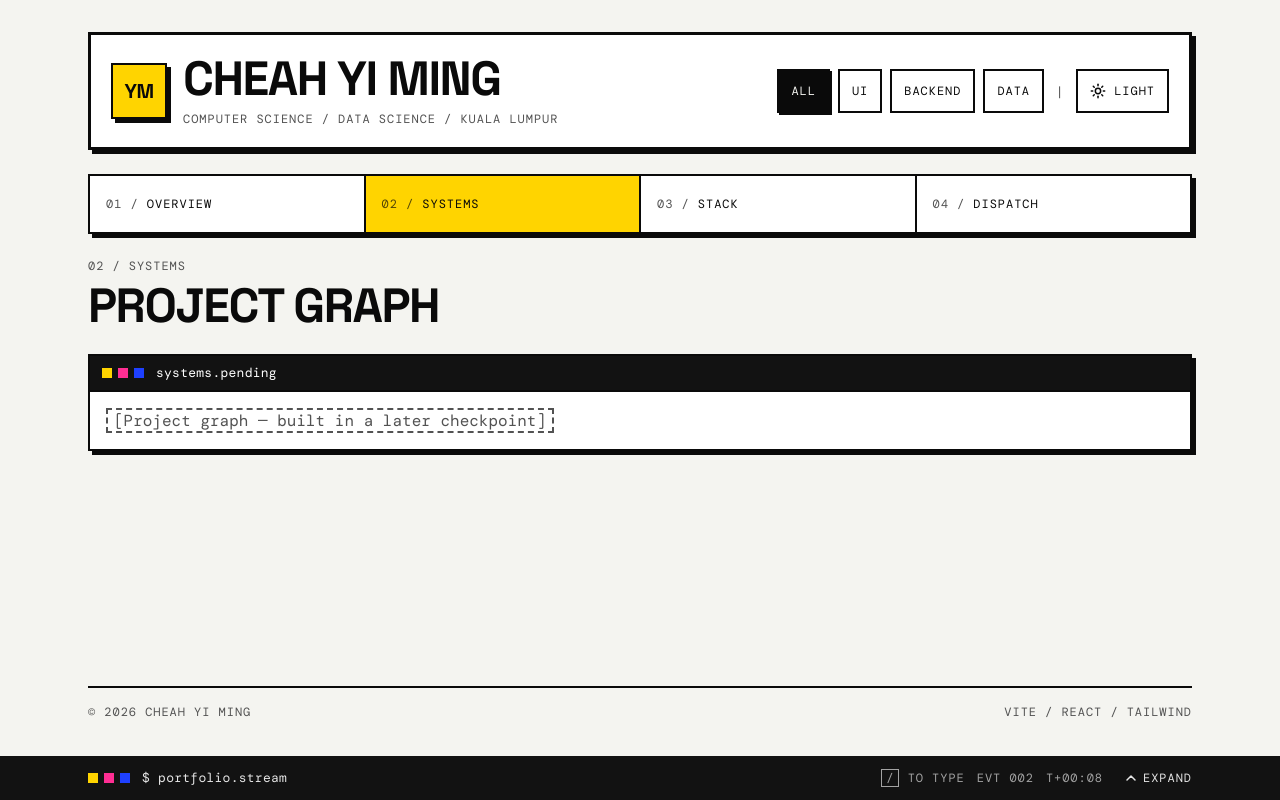
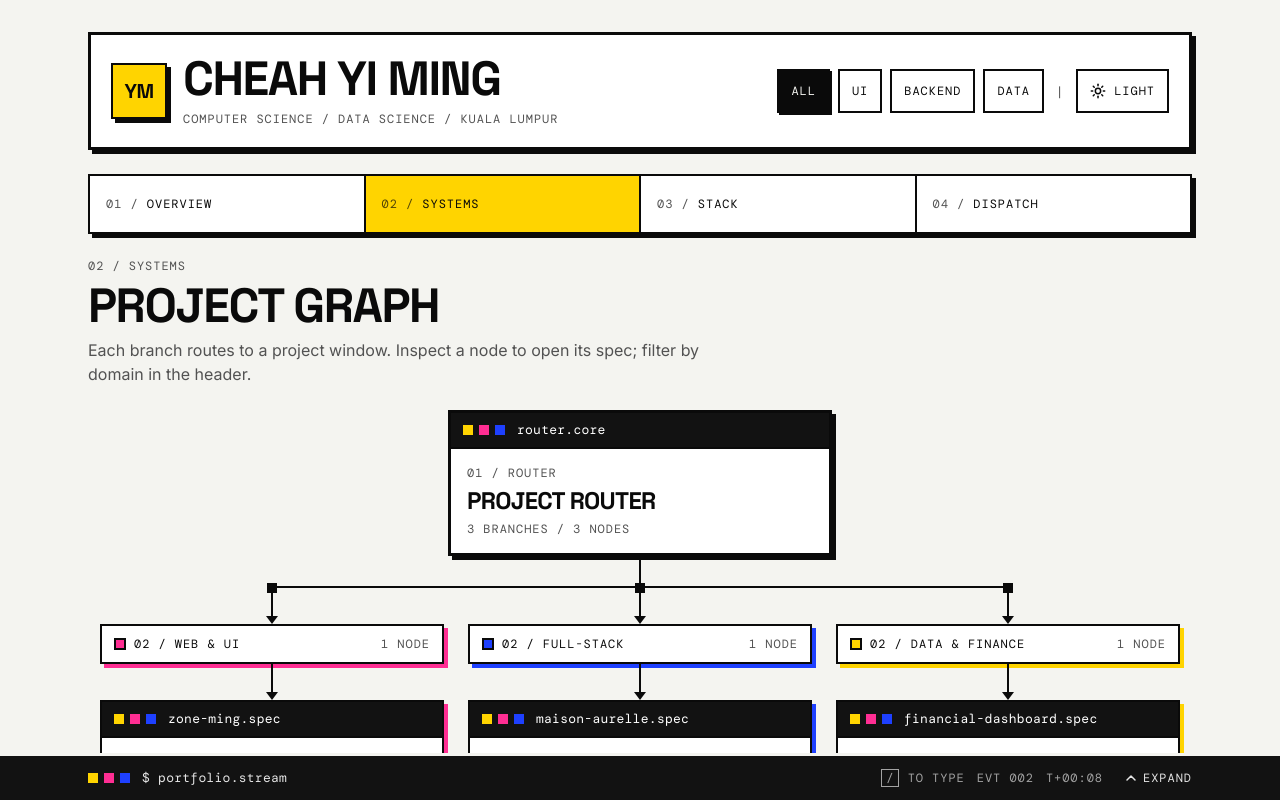
Before and after one commit to MaosterM/MingFolio, a React (Vite) app: page / in a window 1280 px wide. Both pictures are taken after a click on the tab "02 / SYSTEMS". Shown: the top 800 px of the page. Built offline with nearby package versions, Linux system fonts and the light colour scheme.

Commit message:
feat(systems): add project graph with orthogonal connectors

```diff
--- a/src/App.tsx
+++ b/src/App.tsx
@@ -6,6 +6,7 @@ import { SystemProvider, useSystem } from './store/useSystemStore';
 import { IdentityHeader } from './components/layout/IdentityHeader';
 import { PipelineNav } from './components/layout/PipelineNav';
 import { OverviewStage } from './components/views/OverviewStage';
+import { SystemsStage } from './components/views/SystemsStage';
 import { StagePlaceholder } from './components/views/StagePlaceholder';
 import { TelemetryTerminal } from './components/terminal/TelemetryTerminal';
 import { ProjectInspector } from './components/inspector/ProjectInspector';
@@ -17,7 +18,7 @@ function StageView({ stage }: { stage: StageId }) {
     case 'overview':
       return <OverviewStage />;
     case 'systems':
-      return <StagePlaceholder stage="systems" title="Project graph" arrivesIn="a later checkpoint" />;
+      return <SystemsStage />;
     case 'stack':
       return <StagePlaceholder stage="stack" title="Stack matrix" arrivesIn="a later checkpoint" />;
     case 'dispatch':
--- /dev/null
+++ b/src/components/views/SystemsStage.tsx
@@ -0,0 +1,72 @@
+import { Fragment } from 'react';
+import { BRANCHES, PROJECTS, matchesDomain, type Domain, type ProjectNode } from '../../data/projects';
+import { cx } from '../../lib/ui';
+import { useSystem } from '../../store/useSystemStore';
+import { StageHeader } from './StageHeader';
+import { BusConnector, DropConnector, type WireTone } from './systems/Connectors';
+import { BranchNode, ProjectLeaf, RouterNode } from './systems/GraphNodes';
+
+/**
+ * Does this branch have at least one project in the filtered domain?
+ * `filter === null` means "All", so every branch matches.
+ */
+function branchMatches(projects: readonly ProjectNode[], filter: Domain | null): boolean {
+  return projects.some((project) => matchesDomain(project, filter));
+}
+
+/**
+ * 02 / SYSTEMS: the projects as an architecture graph.
+ *
+ * One DOM, two layouts:
+ *   ≥768px  router → bus → three columns side by side (branch ↓ project in each)
+ *   <768px  the same columns stacked into one vertical pipeline with ↓ between every node
+ * Each column is [↓, branch, ↓, project(s)], so on a phone the arrows simply chain top to bottom.
+ */
+export function SystemsStage() {
+  const { state } = useSystem();
+  const filtering = state.filter !== null;
+
+  const columns = BRANCHES.map((branch) => {
+    const projects = PROJECTS.filter((project) => project.branch === branch.id);
+    return { branch, projects, matches: branchMatches(projects, state.filter) };
+  });
+
+  const wireFor = (matches: boolean): WireTone => (filtering && matches ? 'cobalt' : 'line');
+  const anyMatch = columns.some((column) => column.matches);
+
+  return (
+    <div className="flex flex-col gap-6">
+      <StageHeader
+        stage="systems"
+        title="Project graph"
+        intro="Each branch routes to a project window. Inspect a node to open its spec; filter by domain in the header."
+      />
+
+      <div>
+        <RouterNode />
+        <BusConnector tone={wireFor(anyMatch)} />
+
+        <div className="grid grid-cols-1 md:grid-cols-3">
+          {columns.map(({ branch, projects, matches }) => (
+            <div
+              key={branch.id}
+              className={cx(
+                'flex flex-col transition-opacity duration-(--dur-snap) md:px-3',
+                filtering && !matches && 'opacity-35',
+              )}
+            >
+              <DropConnector tone={wireFor(matches)} />
+              <BranchNode branch={branch} count={projects.length} />
+              {projects.map((project) => (
+                <Fragment key={project.slug}>
+                  <DropConnector tone={wireFor(matches)} />
+                  <ProjectLeaf project={project} className="flex-1" />
+                </Fragment>
+              ))}
+            </div>
+          ))}
+        </div>
+      </div>
+    </div>
+  );
+}
--- /dev/null
+++ b/src/components/views/systems/Connectors.tsx
@@ -0,0 +1,65 @@
+import type { CSSProperties } from 'react';
+import { cx } from '../../../lib/ui';
+
+/**
+ * The graph's wiring: 2px orthogonal lines, square anchors, arrowheads.
+ * Drawn with CSS borders and absolute positioning instead of measured SVG paths:
+ * the lines stay pixel-sharp at any width and need no JavaScript to recalculate on resize.
+ *
+ * Colour comes from `currentColor`, so a parent text-* class recolours the whole connector.
+ */
+export type WireTone = 'line' | 'cobalt';
+
+const TONE_CLASS: Record<WireTone, string> = {
+  line: 'text-line',
+  cobalt: 'text-cobalt',
+};
+
+/** Centres of the three equal grid columns, as a % of the row width. */
+export const COLUMN_CENTRES = [100 / 6, 50, (100 * 5) / 6] as const;
+
+function ArrowHead({ style }: { style?: CSSProperties }) {
+  return (
+    <svg width="12" height="8" viewBox="0 0 12 8" className="absolute bottom-0 -translate-x-1/2" style={style}>
+      <path d="M0 0h12L6 8z" fill="currentColor" />
+    </svg>
+  );
+}
+
+function Anchor({ style }: { style?: CSSProperties }) {
+  return <span className="absolute size-2.5 -translate-x-1/2 -translate-y-1/2 bg-current" style={style} />;
+}
+
+/**
+ * Desktop only: router stem down to a horizontal bus spanning the three column centres.
+ *   │
+ *   ■────────■────────■
+ */
+export function BusConnector({ tone }: { tone: WireTone }) {
+  return (
+    <div aria-hidden="true" className={cx('relative hidden h-8 md:block', TONE_CLASS[tone])}>
+      <span className="absolute top-0 bottom-0 left-1/2 -translate-x-px border-l-2 border-current" />
+      <span
+        className="absolute bottom-0 border-t-2 border-current"
+        style={{ left: `${COLUMN_CENTRES[0]}%`, right: `${100 - COLUMN_CENTRES[2]}%` }}
+      />
+      {COLUMN_CENTRES.map((x) => (
+        <Anchor key={x} style={{ left: `${x}%`, top: '100%' }} />
+      ))}
+    </div>
+  );
+}
+
+/**
+ * A straight ↓ between two nodes, centred in its container.
+ *   │
+ *   ▼
+ */
+export function DropConnector({ tone }: { tone: WireTone }) {
+  return (
+    <div aria-hidden="true" className={cx('relative h-9', TONE_CLASS[tone])}>
+      <span className="absolute top-0 bottom-2 left-1/2 -translate-x-px border-l-2 border-current" />
+      <ArrowHead style={{ left: '50%' }} />
+    </div>
+  );
+}
--- /dev/null
+++ b/src/components/views/systems/GraphNodes.tsx
@@ -0,0 +1,73 @@
+import { BRANCHES, PROJECTS, STATUS_BADGE, type Branch, type ProjectNode } from '../../../data/projects';
+import { cx } from '../../../lib/ui';
+import { useSystem } from '../../../store/useSystemStore';
+import { AccentBadge } from '../../primitives/AccentBadge';
+import { BrutalCard } from '../../primitives/BrutalCard';
+import { HardButton } from '../../primitives/HardButton';
+import { WindowChrome } from '../../primitives/WindowChrome';
+
+/** 01 / ROUTER: the root every branch hangs from. */
+export function RouterNode() {
+  return (
+    <BrutalCard thick className="mx-auto w-full max-w-sm">
+      <WindowChrome title="router.core" />
+      <div className="flex flex-col gap-1 p-4">
+        <p className="label text-muted">01 / Router</p>
+        <p className="display text-2xl">Project router</p>
+        <p className="label text-muted">
+          {BRANCHES.length} branches / {PROJECTS.length} nodes
+        </p>
+      </div>
+    </BrutalCard>
+  );
+}
+
+/** 02 / <BRANCH>: a category label box, smaller than a project window. */
+export function BranchNode({ branch, count }: { branch: Branch; count: number }) {
+  return (
+    <div data-tone={branch.tone} className="frame flex items-center justify-between gap-3 px-3 py-2.5">
+      <span className="flex items-center gap-2">
+        <span data-tone={branch.tone} aria-hidden="true" className="fill size-3 border-2 border-line" />
+        <span className="label">{branch.indexLabel}</span>
+      </span>
+      <span className="label text-muted">
+        {count} {count === 1 ? 'node' : 'nodes'}
+      </span>
+    </div>
+  );
+}
+
+/** 03 / <PROJECT>: a project window with its status, stack and an Inspect action. */
+export function ProjectLeaf({ project, className }: { project: ProjectNode; className?: string }) {
+  const { inspect } = useSystem();
+  const titleId = `leaf-${project.slug}`;
+  const badge = STATUS_BADGE[project.status];
+
+  return (
+    <BrutalCard as="article" tone={project.tone} aria-labelledby={titleId} className={cx('flex flex-col', className)}>
+      <WindowChrome title={`${project.slug}.spec`} />
+      <div className="flex flex-1 flex-col gap-3 p-4">
+        <p className="label text-muted">{project.indexLabel}</p>
+        <h3 id={titleId} className="display text-xl md:text-2xl">
+          {project.title}
+        </h3>
+        <p className="text-sm">{project.tagline}</p>
+        <div className="flex flex-wrap gap-2">
+          <AccentBadge tone={badge.tone}>{badge.label}</AccentBadge>
+        </div>
+        <p className="file-id text-muted">
+          {project.stack.length > 0 ? project.stack.join(' · ') : <span className="placeholder">[Stack placeholder]</span>}
+        </p>
+        {/* mt-auto pins the button to the bottom so the three windows' buttons line up */}
+        <HardButton
+          tone={project.tone}
+          onClick={() => inspect(project.slug)}
+          aria-label={`Inspect ${project.title}`}
+          className="mt-auto self-start"
+        >
+          Inspect →
+        </HardButton>
+      </div>
+    </BrutalCard>
+  );
+}
```
